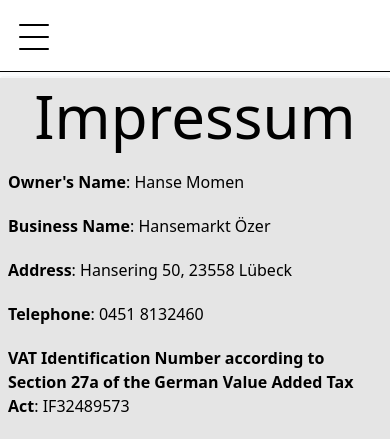
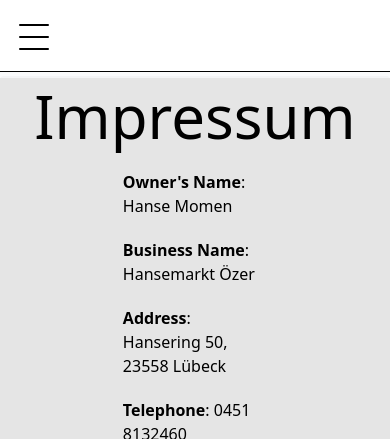
Before and after one commit to armentamj/hansemarkt, a Django app: template homepage/templates/homepage/impressum.html in a window 390 px wide. Shown: the top 439 px of the page. Run offline with Django 5.2, Linux system fonts and the light colour scheme; the template is opened without the code that fills it, so the values that code supplies are empty; parts of the project's set-up code (start-up, migrations or seed data) failed here and were passed over; some libraries are stand-ins or nearby versions.

Commit message:
Corrected Impressum image shift issues and updated requirements.txt and changed styling on the home page per line

```diff
--- a/config/urls.py
+++ b/config/urls.py
@@ -19,6 +19,8 @@ from django.urls import path, include
 from django.conf import settings  # Import settings to access MEDIA_URL and MEDIA_ROOT
 from django.conf.urls.static import static  # Import static to help serve files
 from homepage.views import index, impressum
+from django.views.generic import RedirectView
+from django.templatetags.static import static as static_file
 
 urlpatterns = [
     path('admin/', admin.site.urls), # This is for the Admin Panel
--- a/homepage/templates/homepage/impressum.html
+++ b/homepage/templates/homepage/impressum.html
@@ -5,17 +5,17 @@
 {% block content %}
 <div class="bg-neutral-200 p-2 lg:p-6 min-h-[82vh] h-fit pb-20 lg:pb-8 relative">
     <h1 class="text-6xl mb-6 w-fit mx-auto">Impressum</h1>
-    <div class="flex flex-col justify-start items-center lg:flex-row justify-between">
-        <div class="flex flex-col justify-start items-start gap-5">
+    <div class="flex flex-col justify-start items-center md:flex-row justify-between">
+        <div class="flex flex-col justify-start items-start gap-5 w-[37vw]">
             <p class="lg:text-xl"><strong>{% trans "Owner's Name" %}</strong>: Hanse Momen</p>
             <p class="lg:text-xl"><strong>{% trans "Business Name" %}</strong>: Hansemarkt Özer</p>
-            <a href="https://google.com/search?q={{ 'Hansering 50, 23558 Lübeck'|urlencode }}" class="transition-all duration-300 ease-in lg:text-xl hover:text-white hover:bg-red-500 rounded-sm" target="_blank"><strong>{% trans "Address" %}</strong>: Hansering 50, 23558 Lübeck</a>
+            <a href="https://google.com/search?q={{ 'Hansering 50, 23558 Lübeck'|urlencode }}" class="transition-all duration-300 ease-in lg:text-xl hover:text-white hover:scale-[1.1] hover:bg-red-500 rounded-sm" target="_blank"><strong>{% trans "Address" %}</strong>: Hansering 50, 23558 Lübeck</a>
             <p class="lg:text-xl"><strong>{% trans "Telephone" %}</strong>: 0451 8132460</p>
-            <p class="lg:text-xl"><strong>{% trans "VAT Identification Number according to Section 27a of the German Value Added Tax Act" %}</strong>: IF32489573</p>
+            <p class="lg:text-xsl break-words"><strong>{% trans "VAT Identification Number according to Section 27a of the German Value Added Tax Act" %}</strong>: IF32489573</p>
             <P class="lg:text-xl"><strong>{% trans "Business Registration number" %}</strong>: AF56438U</P>
         </div>
         <div>
-            <img src="{% static 'images/hansemarktOzer.webp' %}" alt="Hansemarkt Özer Store Front" class="w-full h-auto rounded shadow-lg">
+            <img src="{% static 'images/hansemarktOzer.webp' %}" alt="Hansemarkt Özer Store Front" class="w-[37vw] h-auto rounded shadow-lg">
         </div>
     </div>
 
--- a/homepage/templates/homepage/index.html
+++ b/homepage/templates/homepage/index.html
@@ -25,7 +25,7 @@
             {% endif %}
             <div class="px-2 absolute bottom-4 right-4 flex flex-col bg-red-500 rounded-md border border-white">
                 <p class="leading-tight text-[50px] text-white font-black">{{ item.price }} €</p>
-                <p class="leading-tight text-md text-red-500 bg-white rounded-sm w-fit m-1 px-1">pro {{ item.unit|title }}</p>
+                <p class="leading-tight text-md text-red-500 bg-white rounded-sm w-fit m-1 px-1">pro {{ item.unit }}</p>
             </div>
             <div class="absolute bottom-0 left-0 flex flex-col rounded-tr-md bg-blue-600">
                 <p class="font-semibold text-white text-2xl p-2">{{ item.name|title }}</p>
--- a/theme/static/css/dist/styles.css
+++ b/theme/static/css/dist/styles.css
@@ -305,6 +305,18 @@
   .w-15 {
     width: calc(var(--spacing) * 15);
   }
+  .w-45 {
+    width: calc(var(--spacing) * 45);
+  }
+  .w-\[37vw\] {
+    width: 37vw;
+  }
+  .w-\[40vw\] {
+    width: 40vw;
+  }
+  .w-\[45vw\] {
+    width: 45vw;
+  }
   .w-fit {
     width: fit-content;
   }
@@ -510,6 +522,9 @@
     --tw-tracking: var(--tracking-normal);
     letter-spacing: var(--tracking-normal);
   }
+  .break-words {
+    overflow-wrap: break-word;
+  }
   .text-black {
     color: var(--color-black);
   }
@@ -553,6 +568,20 @@
     --tw-ease: var(--ease-in);
     transition-timing-function: var(--ease-in);
   }
+  .hover\:scale-\[1\.1\] {
+    &:hover {
+      @media (hover: hover) {
+        scale: 1.1;
+      }
+    }
+  }
+  .hover\:scale-\[1\.2\] {
+    &:hover {
+      @media (hover: hover) {
+        scale: 1.2;
+      }
+    }
+  }
   .hover\:bg-red-500 {
     &:hover {
       @media (hover: hover) {
@@ -581,6 +610,11 @@
   .md\:grid-cols-3 {
     @media (width >= 48rem) {
       grid-template-columns: repeat(3, minmax(0, 1fr));
+    }
+  }
+  .md\:flex-row {
+    @media (width >= 48rem) {
+      flex-direction: row;
     }
   }
   .lg\:container {
```
Also changed, not shown: db_data/db.sqlite3.
